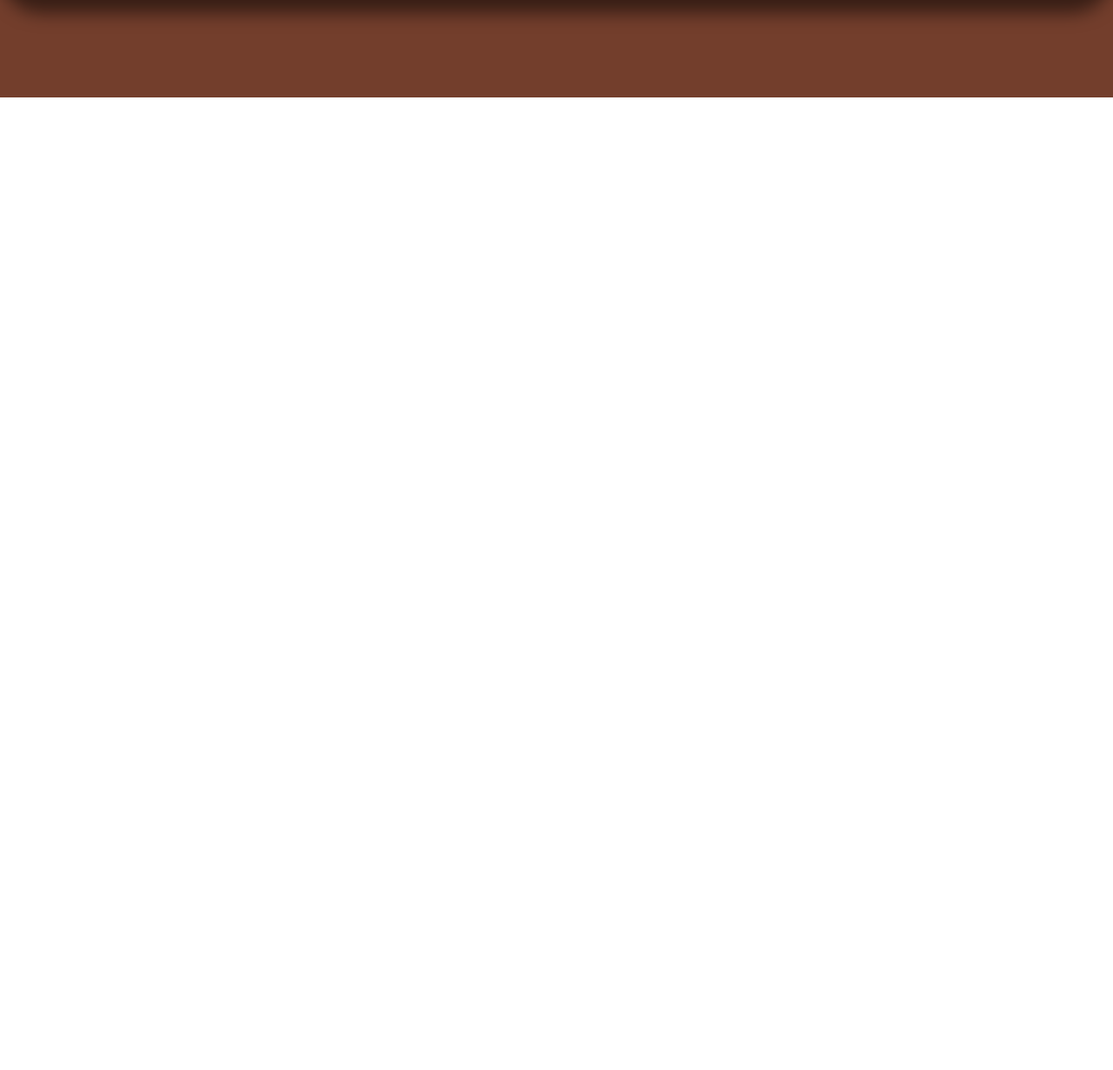
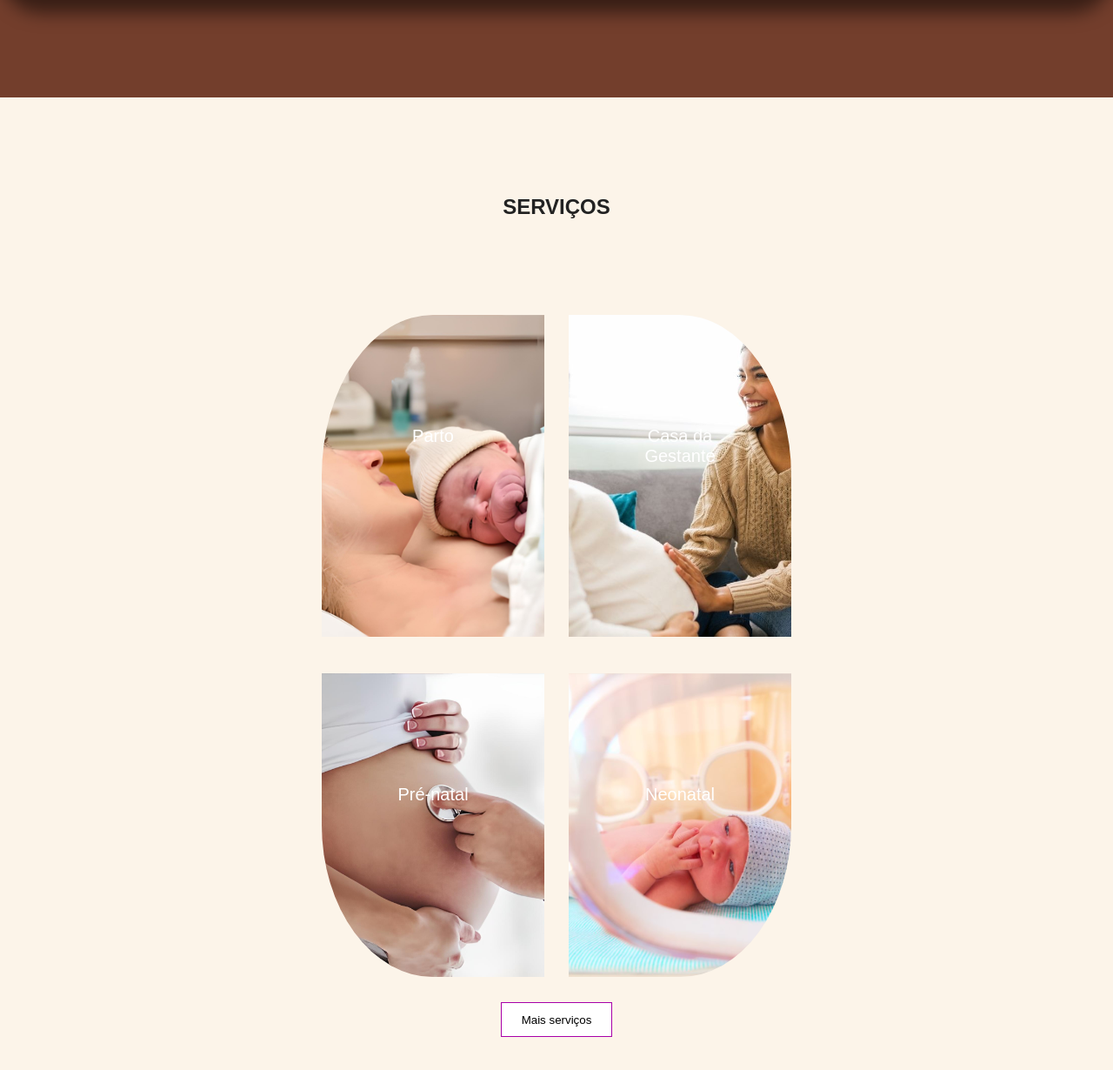
Before and after one commit to Lxcxs/ProjetoAPMIR, a plain HTML site: page index.html in a window 1280 px wide. Shown: the part 1430-2660 px from the top of the page at 87% size. Before the commit the page ends 1542 px from the top, so only its background shows below. Drawn offline with Linux system fonts and the light colour scheme.

Commit message:
Atualizacao arquivos

```diff
--- a/css/styles.css
+++ b/css/styles.css
@@ -2,7 +2,7 @@
   margin: 0;
   padding: 0;
   box-sizing: border-box;
-  font-family: 'MyriadPro-Regular', sans-serif; }
+  font-family: 'Segoe UI Semibold', sans-serif; }
 
 [data-menu="top-menu"] {
   width: 100%;
@@ -94,3 +94,98 @@ div.equipe {
   background: url(../img/equipemedica.jpg);
   background-position: center;
   box-shadow: 0px 15px 20px #00000085; }
+
+
+  /*
+  style do menu - grupo 2
+  */
+
+section#img-menu {
+  background-color: #fcf4e9;
+}
+
+section#img-menu h1 {
+  color: rgb(34, 34, 34);
+  margin-bottom: 80px;
+}
+
+div.menu {
+  width: 50%;
+  height: 100vh;
+  display: grid;
+  grid-template-columns: repeat(2, 1fr);
+}
+
+/*cards*/
+div.menu div.card-box {
+  margin: 10px auto;
+  width: 80%;
+  height: 90%;
+  font-size: 20px;
+  background-color: black;
+}
+
+div.menu div.card-box:nth-child(1){
+  background-image: url(../img/nene-mae.png);
+  background-size: cover;
+  background-position: 50% 50%;
+  border-radius: 50% 0px 0px 0px;
+  margin-left: 50px;
+}
+div.menu div.card-box:nth-child(2){
+  background-image: url(../img/gestante.jpg.jpg);
+  background-size: cover;
+  background-position: 50% 50%;
+  margin-right: 50px;
+  border-radius: 0px 50% 0px 0px;
+}
+div.menu div.card-box:nth-child(3){
+  background-image: url(../img/barriga.png);
+  background-size: cover;
+  background-position: 50% 50%;
+  border-radius: 0px 0px 0px 50%;
+  margin-left: 50px;
+}
+div.menu div.card-box:nth-child(4){
+  background-image: url(../img/nene.jpg);
+  background-size: cover;
+  background-position: 50% 50%;
+  margin-right: 50px;
+  border-radius: 0px 0px 50% 0px;
+}
+
+div.menu div.card-box a {
+  display: block;
+  margin-left: auto;
+  margin-right: auto;
+  margin-top: 50%;
+  width: 50%;
+  color: rgb(255, 255, 255);
+  text-decoration: none;
+}
+
+div.menu div.card-box:hover {
+  width: 81%;
+  box-shadow: 4px 3px 3px 3px rgba(0, 0, 0, 0.774);
+  font-size: 21px;
+  opacity: 0.6;
+}
+
+div.menu div.card-box a:hover {
+  text-decoration: underline;
+  color: rgb(34, 34, 34);
+}
+
+button#mais-servicos {
+  border: 1px solid rgb(168, 0, 168);
+  background-color: #fff;
+  width: 10%;
+  height: 3em;
+}
+
+button#mais-servicos:hover {
+  background-color: rgb(233, 232, 232);
+  width: 11%;
+  border: none;
+  border-bottom: 1px solid rgb(168, 0, 168);
+}
--- a/index.html
+++ b/index.html
@@ -6,7 +6,7 @@
     <meta name="viewport" content="width=device-width, initial-scale=1.0">
     <title>APMIR</title>
 
-    <link rel="stylesheet" href="/css/styles.css">
+    <link rel="stylesheet" href="css/styles.css">
     <link href="https://fonts.googleapis.com/css2?family=Bebas+Neue&display=swap" rel="stylesheet">
 </head>
 
@@ -36,7 +36,7 @@
                     </div>
 
                     <div class="info-txt">
-                        <h4>HORÀRIOS</h4>
+                        <h4>HORÁRIOS</h4>
                         <p>24 horas</p>
                     </div>
                 </div>
@@ -100,13 +100,13 @@
         <section data-tag="content" class="welcome">
 
             <h1>bem-vindos à maternidade apmir</h1>
-            <p>Desde 1941 somos referência em nascimento, nos últimos 10 anos realizamosmais de 22.000 partos.</p>
+            <p>Desde 1941 somos referência em nascimento, nos últimos 10 anos realizamos mais de 22.000 partos.</p>
 
             <p>Nossas equipe multiprofissional é comprometida com a vida, exercendo as boas práticas de atenção ao parto e nascimento.</p>
 
-            <p>Contamos com profissionais experientes e uma infraestrutura completa, proporcianndo um atendimento de excelência à família.</p>
+            <p>Contamos com profissionais experientes e uma infraestrutura completa, proporcinando um atendimento de excelência à família.</p>
 
-            <p>Sejam as dècadas que nos trazem experiência, sejam os segundos decisivos que salvam vidas. Por vocês estamos aqui 24h por dia, 7 dias por semana.</p>
+            <p>Sejam as décadas que nos trazem experiência, sejam os segundos decisivos que salvam vidas. Por vocês estamos aqui 24h por dia, 7 dias por semana.</p>
 
             <div class="equipe">
 
@@ -115,6 +115,29 @@
 
         </section>
 
+        <section id="img-menu" class="welcome">
+            <h1 id="servicos">Serviços</h1>
+            <div class="menu">
+
+                <div class="card-box">
+                    <a href="#">Parto</a>
+                </div>
+
+                <div class="card-box">
+                    <a href="#">Casa da Gestante</a>
+                </div>
+
+                <div class="card-box">
+                    <a href="#">Pré-natal</a>
+                </div>
+
+                <div class="card-box">
+                    <a href="#">Neonatal</a>
+                </div>
+            </div>
+            <button id="mais-servicos" value="mais-servicos">Mais serviços</button>
+        </section>
+
     </main>
 </body>
 </html>
```
Also changed, not shown: img/barriga.png (added), img/gestante.jpg.jpg (added), img/nene-mae.png (added), img/nene.jpg (added), 2 other files.
